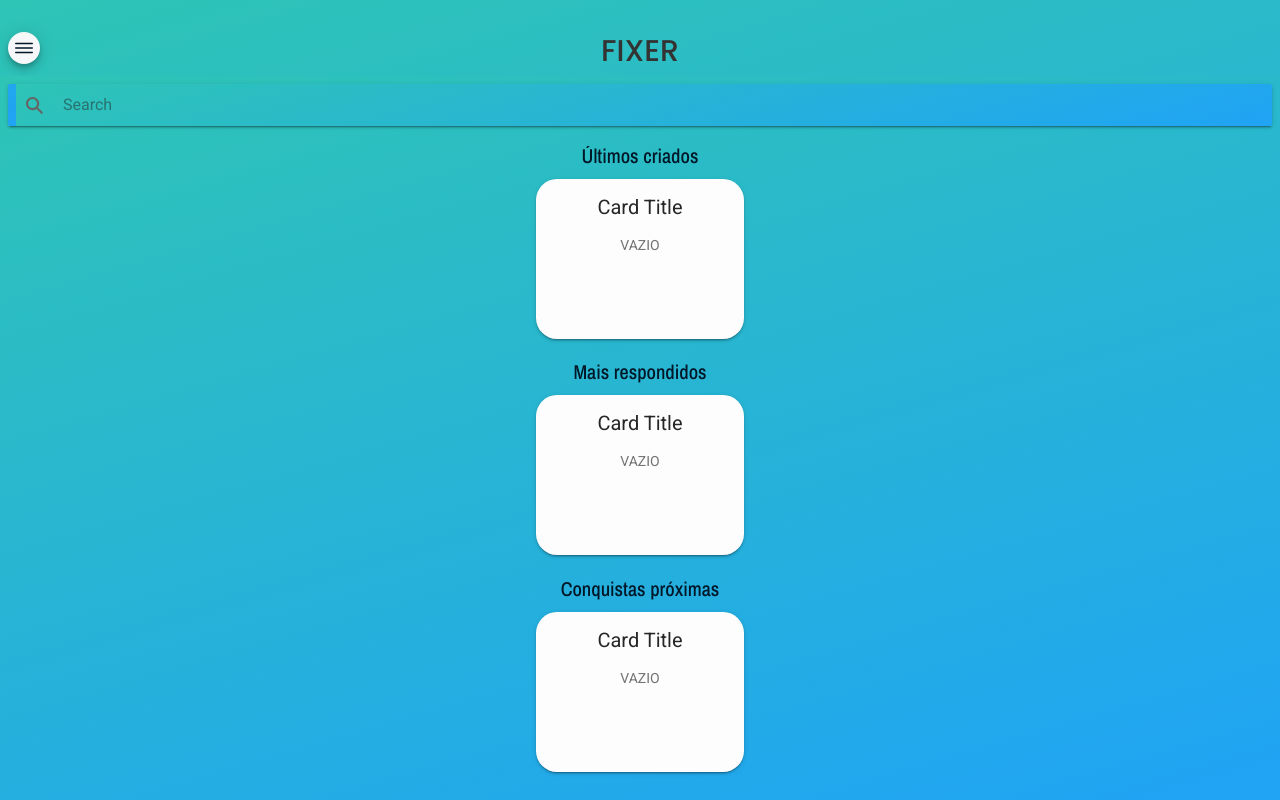
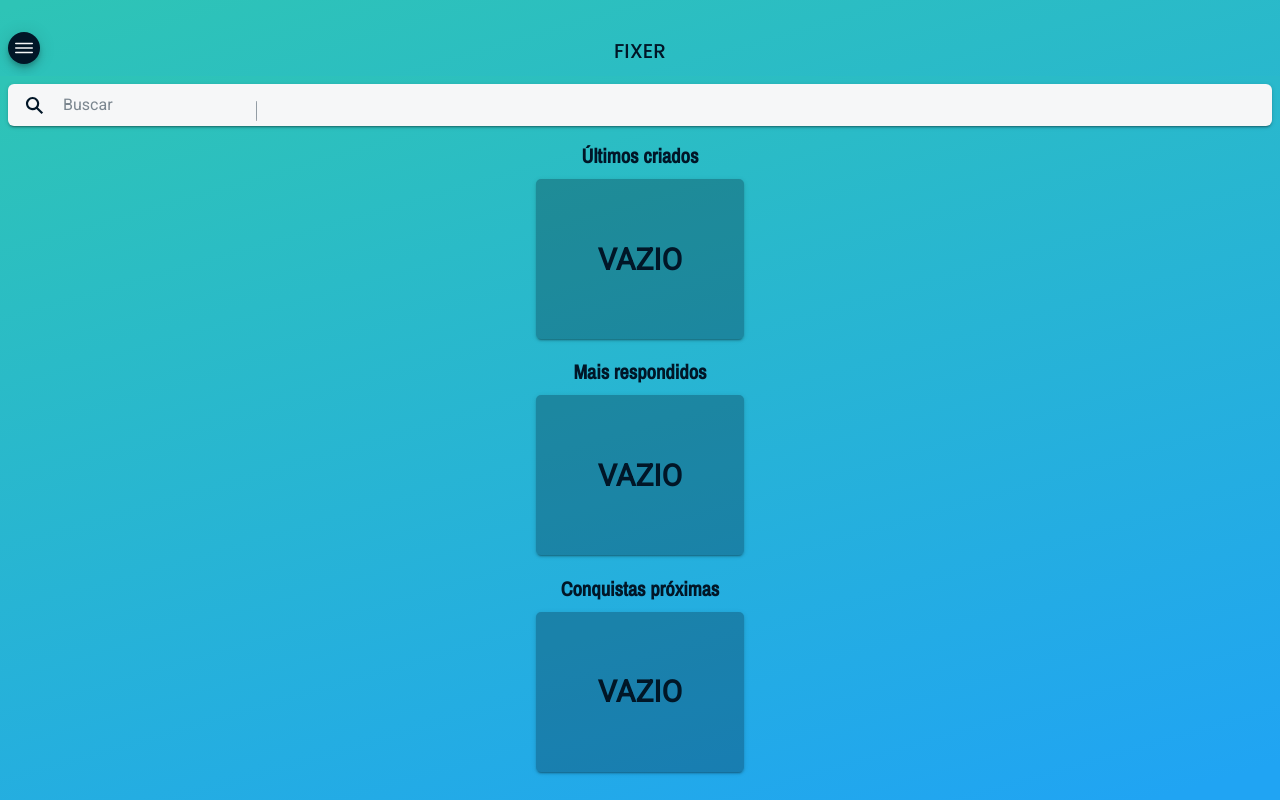
Before and after one commit to Lucasfield3/fixer-ionic-react, a React (Create React App) app: page /TelaInicio in a window 1280 px wide. Built offline with nearby package versions, Linux system fonts and the light colour scheme.

Commit message:
tela-apresentação quase toda estilizada

```diff
--- a/src/pages/TelaApresentacao/TelaInicio.tsx
+++ b/src/pages/TelaApresentacao/TelaInicio.tsx
@@ -10,13 +10,14 @@ import {
   IonHeader,
   IonMenuButton,
   IonMenu,
-  IonToolbar, IonAvatar, IonLabel, IonCard, IonCardHeader, IonCardSubtitle, IonCardTitle, IonCardContent, IonSearchbar
+  IonToolbar, IonAvatar, IonLabel, IonCard, IonCardHeader, IonCardSubtitle, IonCardTitle, IonCardContent, IonSearchbar, IonFooter
 } from '@ionic/react'
 import { menuOutline } from 'ionicons/icons';
 import './style.css'
 import { menuController } from '@ionic/core';
 import { useHistory } from 'react-router-dom'
 import imgAvatar from '../../Assets/images/avatar.svg'
+import smallLogo from '../../Assets/icons/logo-small.svg'
 
 const TelaInicio: React.FC = () => {
   async function openMenu() {
@@ -53,6 +54,9 @@ const TelaInicio: React.FC = () => {
             <IonAvatar className="img-avatar-perfil">
               <img src={imgAvatar} />
             </IonAvatar>
+            <IonRow>
+              <div className='label-level'>0</div>
+            </IonRow>
 
             <IonRow className='ion-justify-content-center ion-margin menu-items'>
               <IonRow className=' ion-margin'>
@@ -69,12 +73,15 @@ const TelaInicio: React.FC = () => {
               </IonRow>
               <IonRow className='ion-margin'>
                 <IonButton className='sair' onClick={() => {
-                  history.goBack();
+                  history.push('/Landing');
                   closeMenu();
                 }} size="small" color="light">
                   Sair
                     </IonButton>
               </IonRow>
+            </IonRow>
+            <IonRow  className='small-logo'>
+              <img src={smallLogo} />
             </IonRow>
           </IonGrid>
         </IonContent>
@@ -83,8 +90,10 @@ const TelaInicio: React.FC = () => {
       <IonPage id="main-content" className="page-inicio">
         <IonHeader className='custom-header'>
           <IonToolbar>
-            <IonLabel className="label-menu-fixer">FIXER</IonLabel>
-            <IonFabButton slot='start' onClick={openMenu} className="icon-fab-button light" size="small" color="light">
+            <IonRow className='row-label'>
+                <IonLabel className="label-menu-fixer">FIXER</IonLabel>
+            </IonRow>
+            <IonFabButton slot='start' onClick={openMenu} className="icon-fab-button dark" size="small" color="dark">
               <IonIcon icon={menuOutline} />
               <IonButton slot='start'>
                 <IonMenuButton></IonMenuButton>
@@ -95,8 +104,8 @@ const TelaInicio: React.FC = () => {
 
 
         <IonContent className="menu-apresentacao-content">
-
-          <IonSearchbar className="search-bar"
+          <div className='line'></div>
+          <IonSearchbar placeholder='Buscar' color='light' className="search-bar"
             value={searchText}
             onIonChange={e => setSearchText(e.detail.value!)}>
           </IonSearchbar>
@@ -105,36 +114,33 @@ const TelaInicio: React.FC = () => {
             <IonLabel className="label-menu-title-cards">Últimos criados</IonLabel>
 
             <IonCard className="card-menu-content">
-              <IonCardHeader className="card-title-menu">
-                <IonCardTitle>Card Title</IonCardTitle>
-              </IonCardHeader>
-
               <IonCardContent className="card-title-menu">
-                VAZIO
+                <IonLabel  className='card-vazio'>
+                  VAZIO
+                </IonLabel>
               </IonCardContent>
             </IonCard>
 
             <IonLabel className="label-menu-title-cards">Mais respondidos</IonLabel>
 
             <IonCard className="card-menu-content">
-              <IonCardHeader className="card-title-menu">
-                <IonCardTitle>Card Title</IonCardTitle>
-              </IonCardHeader>
 
               <IonCardContent className="card-title-menu">
-                VAZIO
+                <IonLabel className='card-vazio'>
+                    VAZIO
+                </IonLabel>
               </IonCardContent>
+
             </IonCard>
 
             <IonLabel className="label-menu-title-cards">Conquistas próximas</IonLabel>
 
             <IonCard className="card-menu-content">
-              <IonCardHeader className="card-title-menu">
-                <IonCardTitle>Card Title</IonCardTitle>
-              </IonCardHeader>
 
               <IonCardContent className="card-title-menu">
-                VAZIO
+                <IonLabel className='card-vazio'>
+                    VAZIO
+                </IonLabel>
               </IonCardContent>
             </IonCard>
           </IonGrid>
--- a/src/pages/TelaApresentacao/style.css
+++ b/src/pages/TelaApresentacao/style.css
@@ -72,27 +72,48 @@ ion-button{
   width: 28px!important;
   height: 28px!important;
   font-weight: bold;
-  font-size:10.5538px !important;
+  --line-height: 28px!important;
+  font-size: 9px !important;
   color: var(--ion-color-danger)!important;
 }
 
 .img-avatar-perfil{
-  margin: 2rem 0;
+  width: 90%;
+  height: 50%;
 }
-
+.img-avatar-perfil img{
+  border: 2.5px var(--ion-color-dark) solid;
+}
+.label-level{
+  background: var(--ion-color-dark);
+  color: var(--light);
+  border-radius: 50%;
+  font-weight: bold;
+  width: 11px;
+  height: 11px;
+  font-size: 9px;
+  text-align: center;
+  line-height: 11px;
+}
+.row-label{
+  display: flex;
+  align-items: center;
+  justify-content: center;
+  --font-size: x-small!important;
+}
 .label-menu-fixer{
   display: flex;
-  font-size: 30px;
-  margin-right: 3rem;
+  font-size: 20px;
   margin-top: .4rem;
   justify-content: center;
-  color: #333;
+  color: var(--ion-color-dark);
   font-family: Poppins;
 }
 
 .label-menu-title-cards{
   display: flex;
   font-size: 20px;
+  font-weight: bold;
   justify-content: center;
   color: #011627;
   font-family: 'Archivo Narrow', sans-serif;
@@ -100,12 +121,15 @@ ion-button{
 }
 
 .card-menu-content{
-  background: #fdfdfd;
+  display: flex;
+  justify-content: center;
+  align-items: center;
+  background:rgba(1, 22, 39, 0.29);;
   width: 13rem;
   height: 20vh;
   margin-bottom: 1rem;
   border-radius: 10px;
-  border-radius: 21px;
+  border-radius: 5px;
 }
 
 .card-title-menu{
@@ -115,5 +139,28 @@ ion-button{
 }
 
 .search-bar{
-  border-radius: 50px;
+  --border-radius: 6px;
+  --ion-color-contrast: var(--ion-color-dark)!important;
 }
+.line{
+  width: 1px;
+  height: 20px;
+  background:var(--ion-color-dark);
+  z-index: 10;
+  position: absolute;
+  opacity: 0.4;
+  border-radius: 20%;
+  top: 3.5%;
+  left: 20%;
+}
+.card-vazio{
+  font-size: 30px;
+  font-weight: bold;
+  color: var(--ion-color-dark);
+}
+.small-logo img{
+  width: 8vh;
+  height: 7vh;
+  margin-top: 12vh;
+  margin-right: 10vh;
+}
```
Also changed, not shown: src/Assets/icons/logo-small.svg (added).
